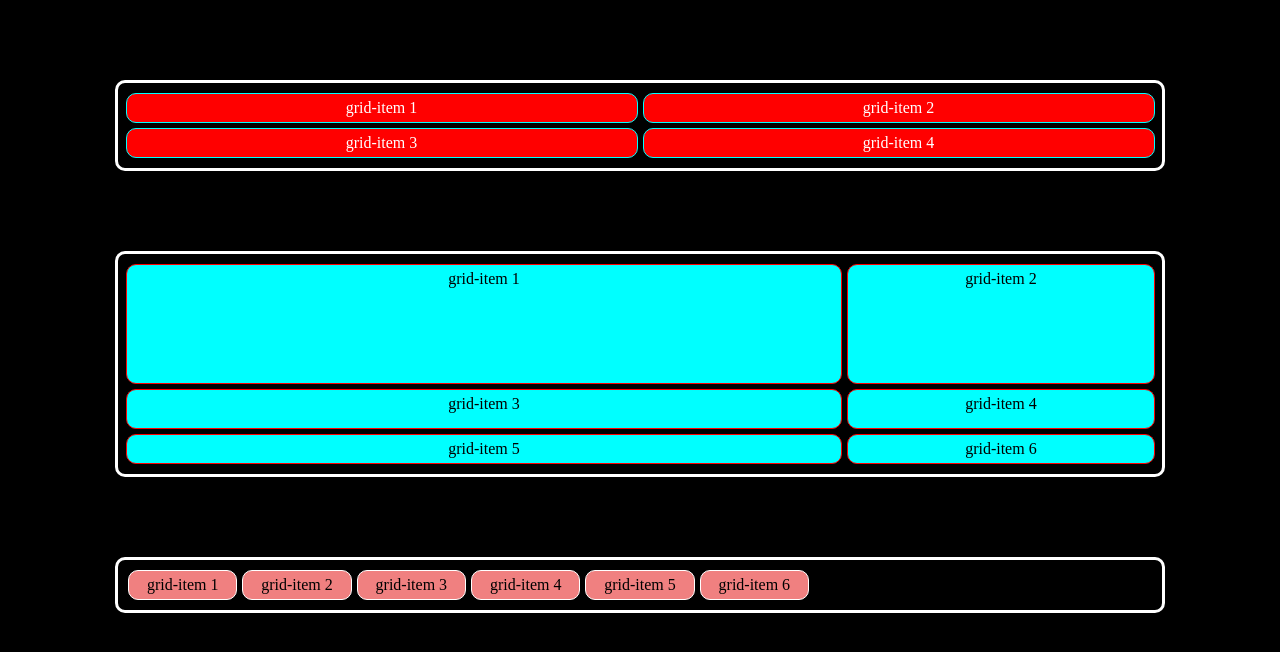
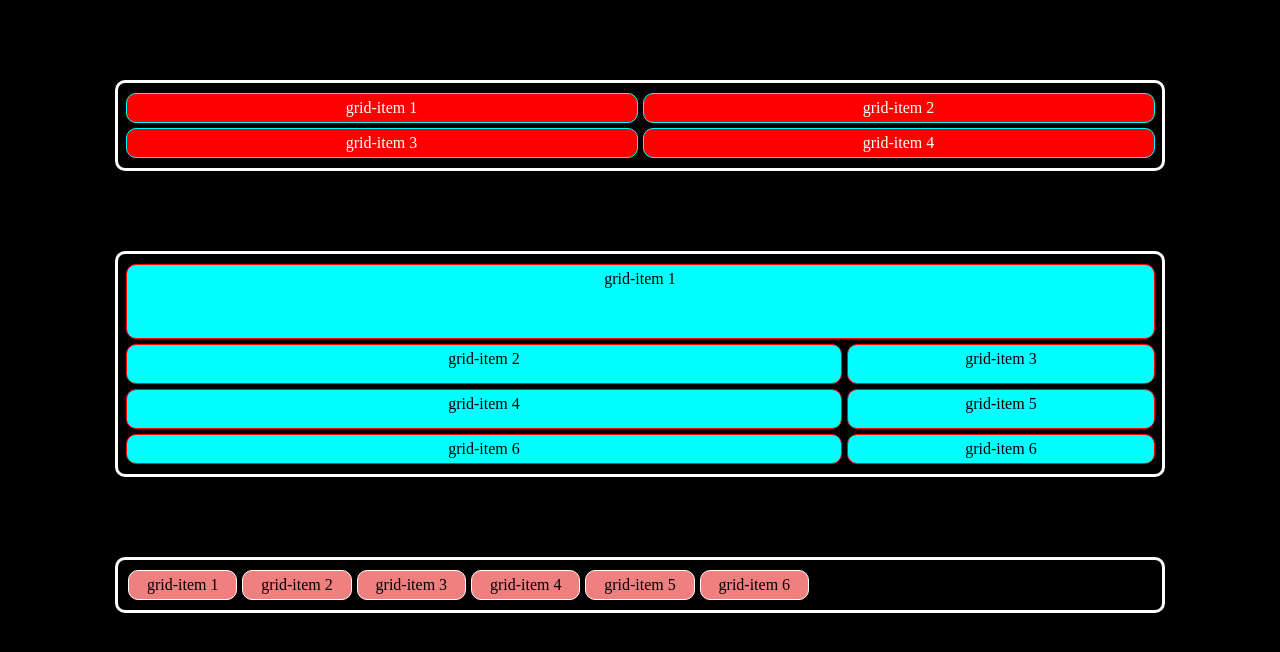
Before and after one commit to G-Nash/28thnov_class_grid_layout, a plain HTML site: page practice.html in a window 1280 px wide. Drawn offline with Linux system fonts and the light colour scheme.

Commit message:
css and content

```diff
--- a/practice.css
+++ b/practice.css
@@ -27,7 +27,7 @@ body{
 }
 
 .grid2{
-    grid-template-rows: 1fr 20%;
+    grid-template-rows: 1fr 20% 20%;
     height: 25vh;
     grid-template-columns: 70% 30%;
 }
@@ -39,6 +39,11 @@ body{
     text-align: center;
     padding: 5px;
     border-radius: 10px;
+}
+
+#gridItem21{
+    grid-column-start: 1;
+    grid-column-end: 3;
 }
 
 .grid3{
--- a/practice.html
+++ b/practice.html
@@ -15,12 +15,14 @@
     </div>
 
     <div class="grid2">
-        <div class="gridItem2">grid-item 1</div>
+        <div class="gridItem2" id="gridItem21">grid-item 1</div>
         <div class="gridItem2">grid-item 2</div>
         <div class="gridItem2">grid-item 3</div>
         <div class="gridItem2">grid-item 4</div>
         <div class="gridItem2">grid-item 5</div>
         <div class="gridItem2">grid-item 6</div>
+        <div class="gridItem2">grid-item 6</div>
+
     </div>
 
     <div class="grid3">
```
Also changed, not shown: index.html (+4 -0 lines).
